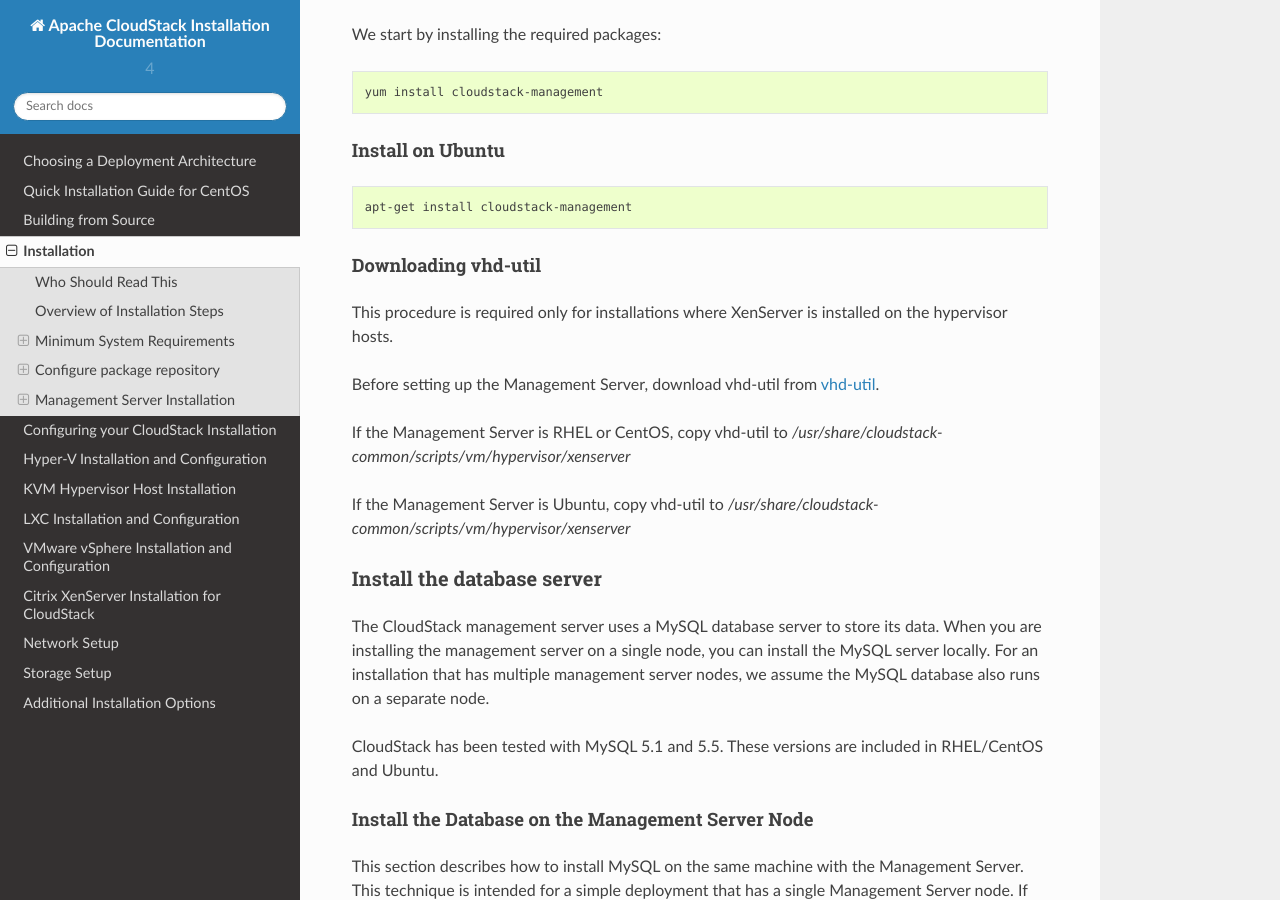
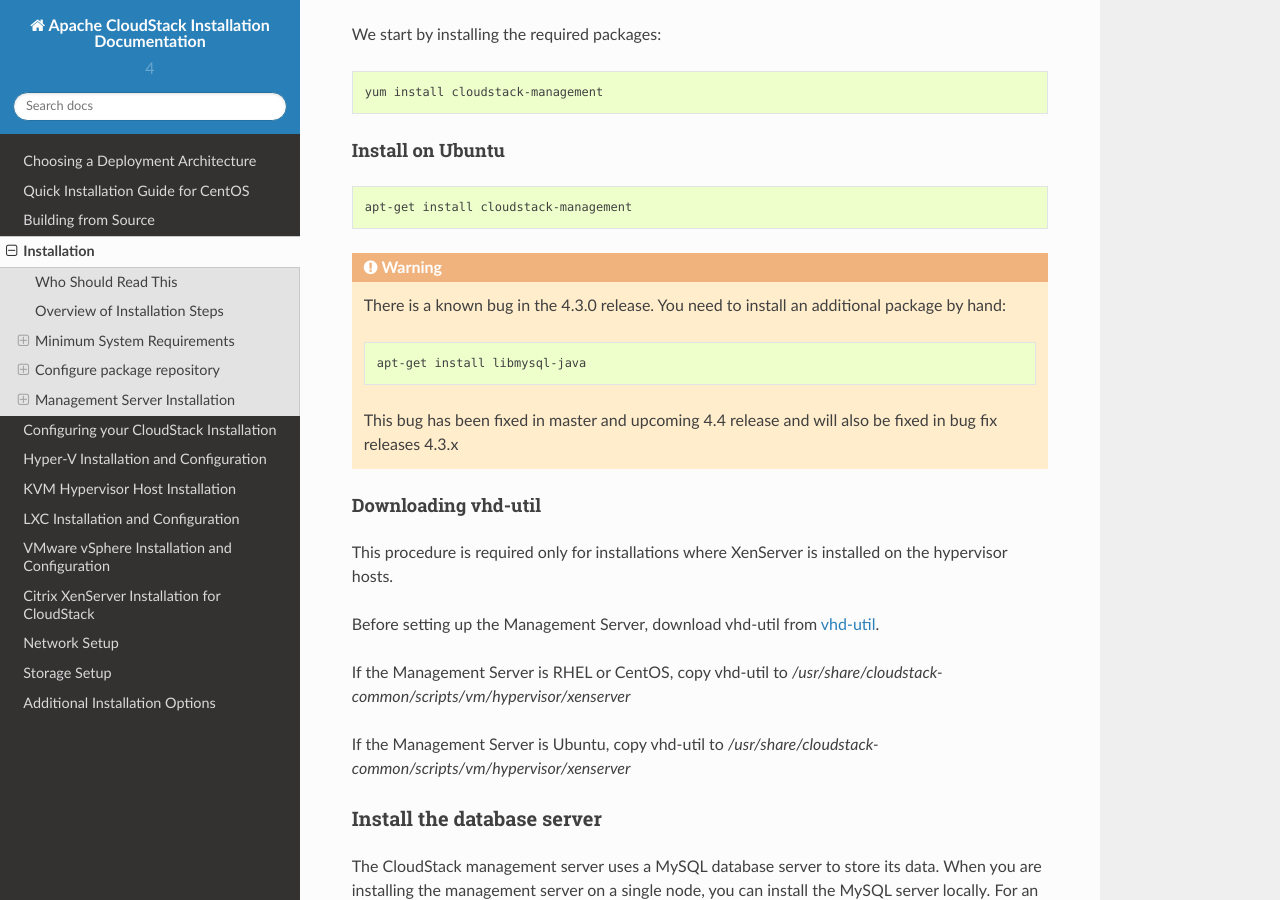
Before and after one commit to apache/cloudstack-docs-install, a Sphinx documentation site: the page built from source/installation.rst, in a window 1280 px wide and 900 px high, scrolled down 5301 px. Built offline with Sphinx 7.4.7 and the Read the Docs theme 2.0.0, drawn with Linux system fonts in a browser that asks for light colours.

Commit message:
Fix missing mysql java package

```diff
--- a/source/installation.rst
+++ b/source/installation.rst
@@ -339,6 +339,15 @@
 
    apt-get install cloudstack-management
 
+.. warning::
+
+   There is a known bug in the 4.3.0 release. You need to install an additional package by hand:
+
+   .. sourcecode:: bash
+
+      apt-get install libmysql-java
+
+   This bug has been fixed in master and upcoming 4.4 release and will also be fixed in bug fix releases 4.3.x
 
 Downloading vhd-util
 ^^^^^^^^^^^^^^^^^^^^
```
